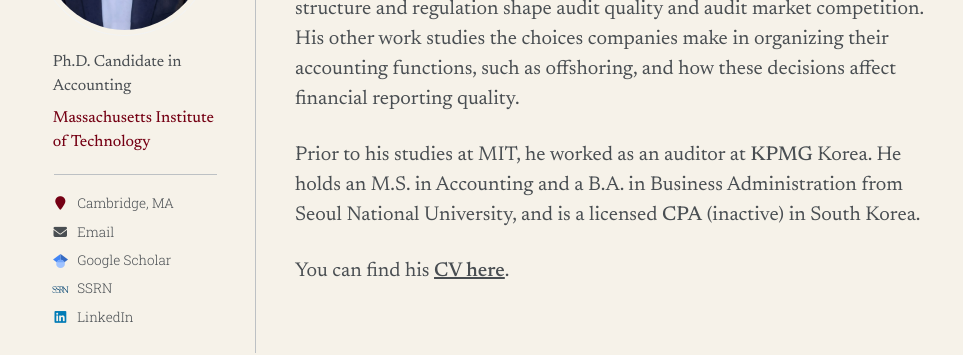
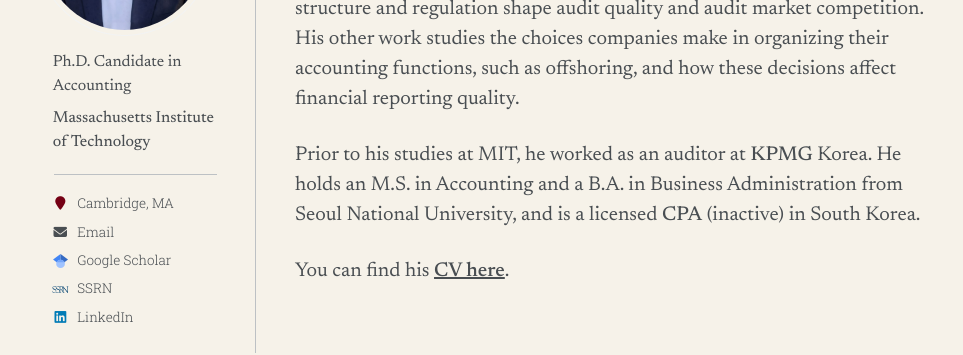
Before and after one commit to jgkim262/jgkim262.github.io, a Jekyll site: the page built from _pages/about.md, in a window 1280 px wide. Shown: the part 301-656 px from the top of the page, without its empty margins (158-1121 px from the left). Built offline with Jekyll 4.4.1, drawn with Linux system fonts in a browser that asks for light colours; a style sheet for code colours, icons or effects is not loaded.

Commit message:
Sidebar: institution line back to the title's grey
Co-Authored-By: Claude Opus 5.5 (1M context) <noreply@anthropic.com>

```diff
--- a/_sass/layout/_sidebar.scss
+++ b/_sass/layout/_sidebar.scss
@@ -276,11 +276,11 @@
 
 // "Massachusetts Institute of Technology" under the title, desktop only, as
 // on asheshrambachan.github.io; the phone row keeps just name and title.
-// MIT cardinal #750014, per Jason (the link inside inherits it).
+// Same grey as the title above it, per Jason (the link inside inherits it).
 .sidebar .author__institution {
   display: none;
   margin: 0;
-  color: var(--global-link-color);
+  color: var(--global-text-color);
   font-weight: 450; // a touch heavier than the title above it, per Jason
 
   @include breakpoint($large) {
```
